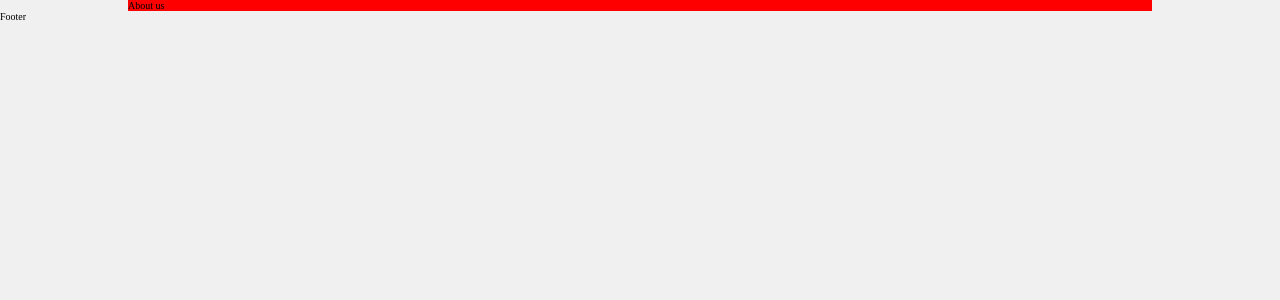
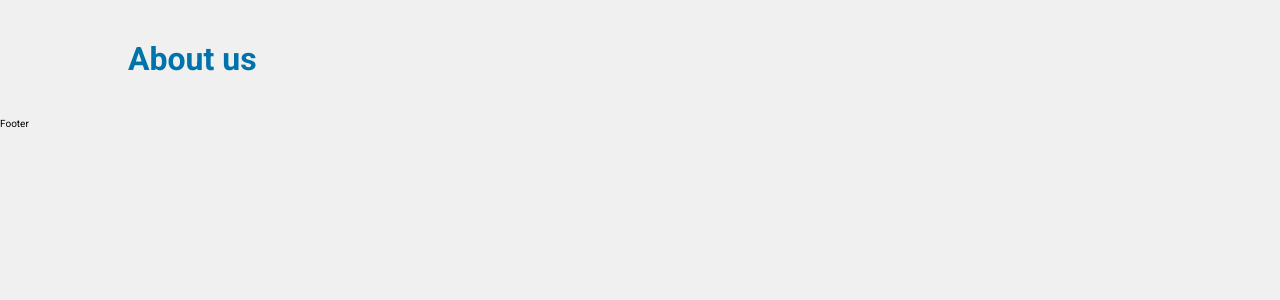
Before and after one commit to MJafar777/ISEA, a React (Create React App) app in the folder client/: page / in a window 1280 px wide. Shown: the top 300 px of the page. Built offline with nearby package versions, Linux system fonts and the light colour scheme.

Commit message:
title component

```diff
--- a/client/public/index.html
+++ b/client/public/index.html
@@ -4,6 +4,12 @@
     <meta charset="UTF-8" />
     <meta http-equiv="X-UA-Compatible" content="IE=edge" />
     <meta name="viewport" content="width=device-width, initial-scale=1.0" />
+    <link rel="preconnect" href="https://fonts.googleapis.com" />
+    <link rel="preconnect" href="https://fonts.gstatic.com" crossorigin />
+    <link
+      href="https://fonts.googleapis.com/css2?family=Roboto:wght@400;500;700&display=swap"
+      rel="stylesheet"
+    />
     <title>New It</title>
     <link rel="shortcut icon" href="./img.png" type="image/x-icon" />
   </head>
--- a/client/src/components/AboutLanding/AboutLanding.module.css
+++ b/client/src/components/AboutLanding/AboutLanding.module.css
@@ -1,4 +1,3 @@
 .container {
   width: 100%;
-  background-color: red;
 }
--- a/client/src/components/title/Title.jsx
+++ b/client/src/components/title/Title.jsx
@@ -1,5 +1,10 @@
 import React from "react";
+import s from "./title.module.css";
 
 export default function Title({ name }) {
-  return <div>{name}</div>;
+  return (
+    <div>
+      <h1 className={s.title}>{name}</h1>
+    </div>
+  );
 }
--- /dev/null
+++ b/client/src/components/title/title.module.css
@@ -0,0 +1,5 @@
+.title {
+  font-size: 3.2rem;
+  margin: 4rem 0;
+  color: var(--color-primary);
+}
--- a/client/src/index.css
+++ b/client/src/index.css
@@ -18,6 +18,7 @@
   margin: 0;
   width: 100%;
   overflow: hidden;
+  font-family: "Roboto", sans-serif;
 }
 
 h1,
```
